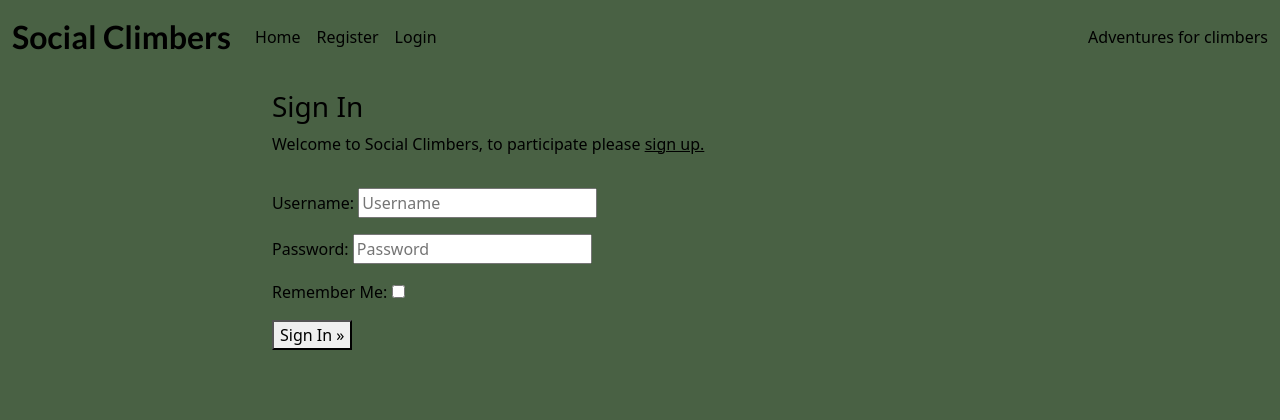
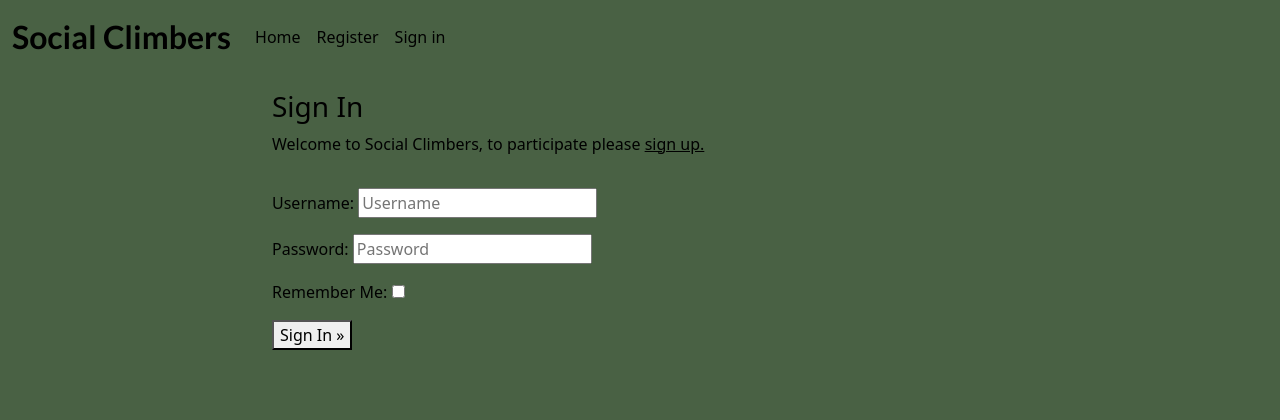
Before and after one commit to jessicarydberg/SocialClimbing, a Django app: page /accounts/login/ in a window 1280 px wide. Shown: the top 420 px of the page. Run offline with Django 3.2, Linux system fonts and the light colour scheme; some libraries are stand-ins or nearby versions.

Commit message:
Change Login/out to Sign in/out

```diff
--- a/social/views.py
+++ b/social/views.py
@@ -65,6 +65,7 @@ class EventDetail(View):
             },
         )
 
+
 class PostAttend(View):
 
     def post(self, request, slug):
--- a/templates/base.html
+++ b/templates/base.html
@@ -38,20 +38,17 @@
                     </li>
                     {% if user.is_authenticated %}
                     <li class="nav-item">
-                        <a class="nav-link" href="{% url 'account_logout' %}">Logout</a>
+                        <a class="nav-link" href="{% url 'account_logout' %}">Sign out</a>
                     </li>
                     {% else %}
                     <li class="nav-item">
                         <a class="nav-link" href="{% url 'account_signup' %}">Register</a>
                     </li>
                     <li class="nav-item">
-                        <a class="nav-link" href="{% url 'account_login' %}">Login</a>
+                        <a class="nav-link" href="{% url 'account_login' %}">Sign in</a>
                     </li>
                     {% endif %}
                 </ul>
-                <span class="navbar-text">
-                    Adventures for climbers
-                </span>
             </div>
         </div>
     </nav>
--- a/templates/index.html
+++ b/templates/index.html
@@ -4,8 +4,6 @@
 
 <div class="container-fluid">
     <div class="row">
-
-        <!-- Blog Entries Column -->
         <div class="col-12 mt-3 left">
             <div class="row">
             {% for event in event_list %}
```
Also changed, not shown: social/forms.py (line endings or trailing spaces).
